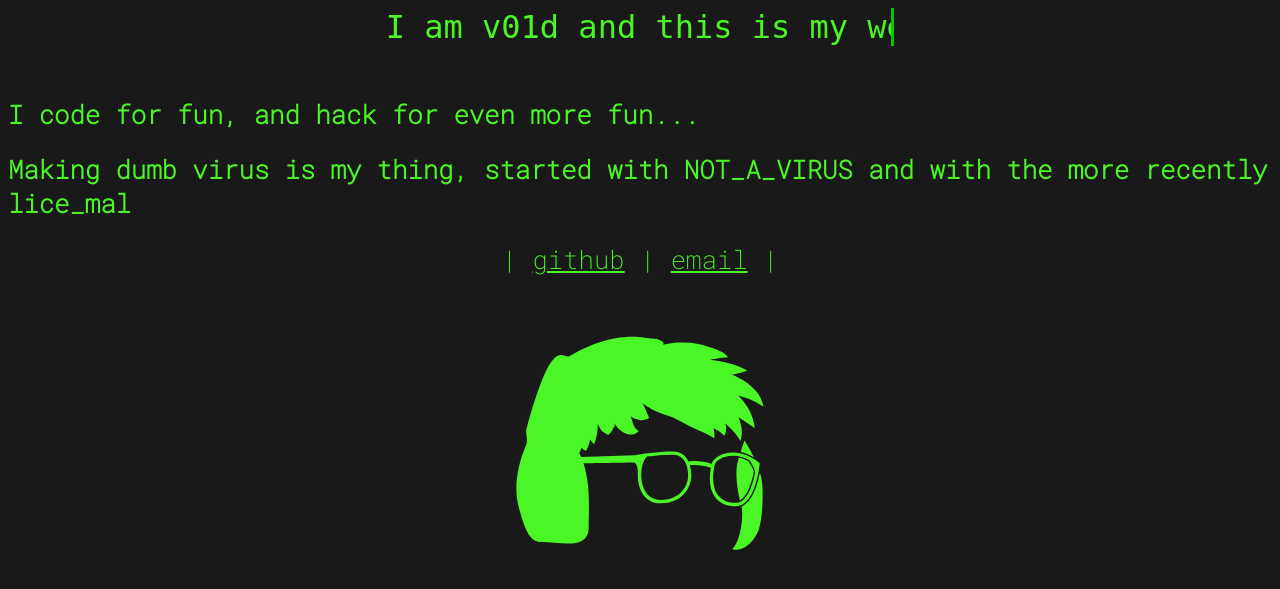
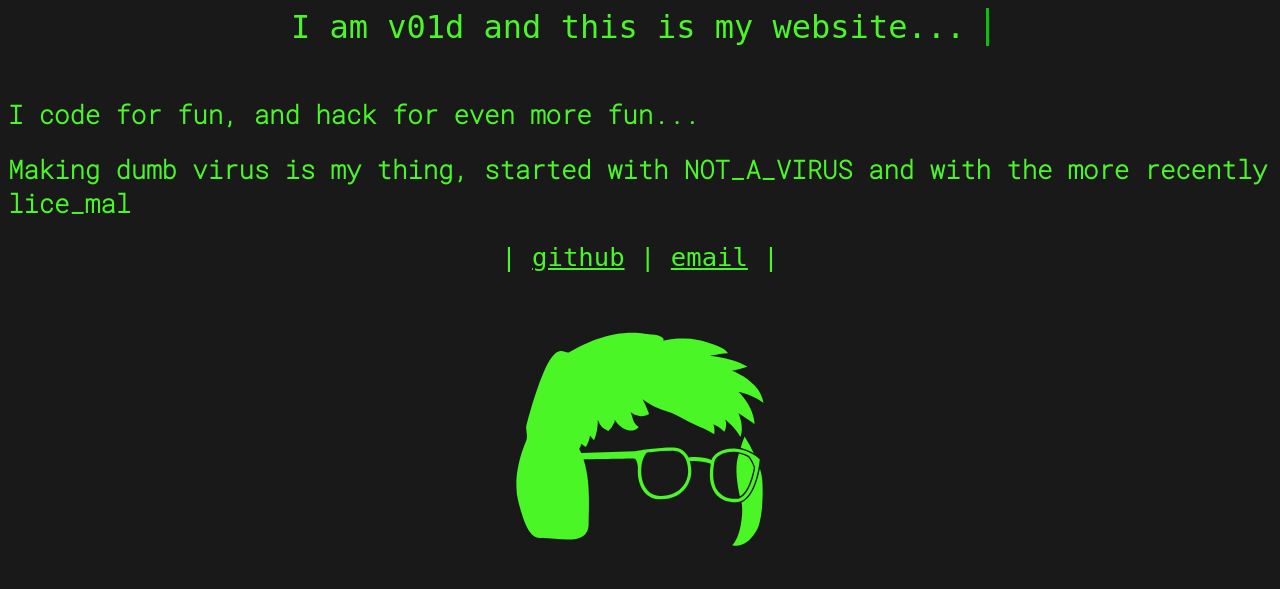
Before and after one commit to V01Ddev/v01d-website, a PHP site: page / in a window 1280 px wide. Shown: the top 589 px of the page. Run offline with PHP 8.4, Linux system fonts and the light colour scheme.

Commit message:
update
*simple JavaScript added
*More esater eggs
*Changed to a more suitable font

```diff
--- a/index.html
+++ b/index.html
@@ -4,8 +4,12 @@
 	<meta name="nerd" content="what you looking at..."/>
 	<meta charset="utf-8" />
 
+	<section>
 	<head>
 		<link rel="stylesheet" type="text/css" href="style.css">
+		<link rel="preconnect" href="https://fonts.googleapis.com">
+		<link rel="preconnect" href="https://fonts.gstatic.com" crossorigin>
+		<link href="https://fonts.googleapis.com/css2?family=Roboto+Mono:wght@200&display=swap" rel="stylesheet">
 
 
 
@@ -15,15 +19,16 @@
 		<br>
 
 	</head>
+	</section>
 
 	<br>
-
+	<section>
 	<body style="background-color:#191919;">
 		<script src="./script.js"></script>
 
 
 		<h2>I code for fun, and hack for even more fun...</h2>
-		<h2> Making dumb virus is my thing, started with NOT_A_VIRUS and with the more recently lice_mal </h2>
+		<h2> Making dumb virus is my thing, started with NOT_A_VIRUS and with the more recently lice_mal</h2>
 
 
 		<div class="links">
@@ -43,5 +48,6 @@
 		<img src="logo.svg" alt="daddy trader"/>
 
 	</body>
+	</section>
 
 </html>
--- a/style.css
+++ b/style.css
@@ -1,6 +1,3 @@
-@import url('https://fonts.googleapis.com/css2?family=Roboto+Mono:wght@200&family=Roboto:wght@300;400&display=swap');
-
-
 head {
 	text-align: center;
 	font-family: Monospace;
@@ -41,7 +38,7 @@
 
 @keyframes animated-text{
 	from{width: 0;}
-	to{width: 40%;}
+	to{width: 55%;}
 }
 
 /* cursor animations */
@@ -64,7 +61,7 @@
 
 a {
 	text-align: left;
-	font-family: 'Roboto Mono', monospace;
+	font-family: Monospace;
 	color: #4AF626;
 }
 
@@ -78,7 +75,7 @@
 
 .links {
 	text-align: center;
-	font-family: 'Roboto Mono', monospace;
+	font-family: Monospace;
 	color: #4AF626;
 	font-size: 2vw;
 
```
